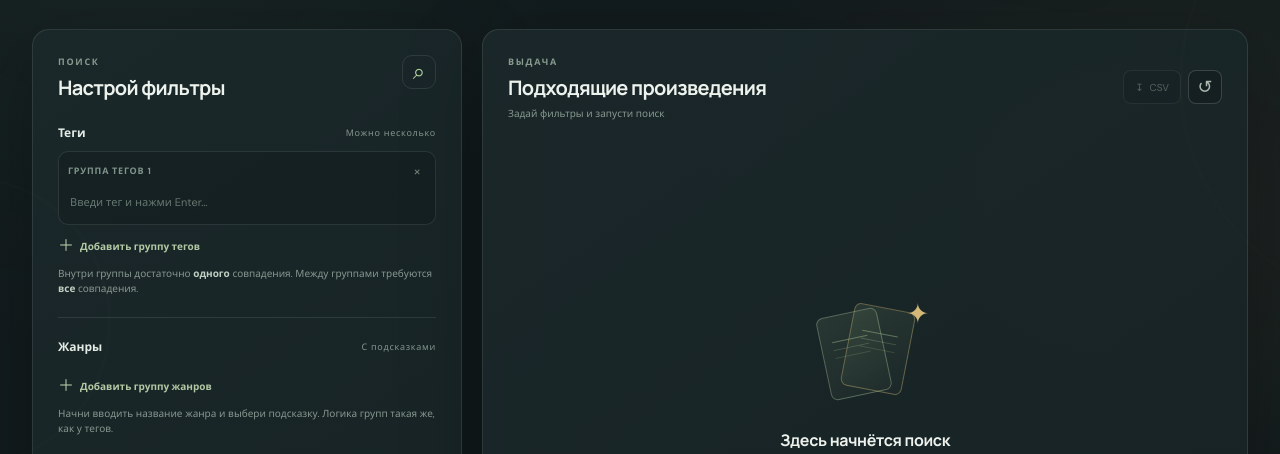
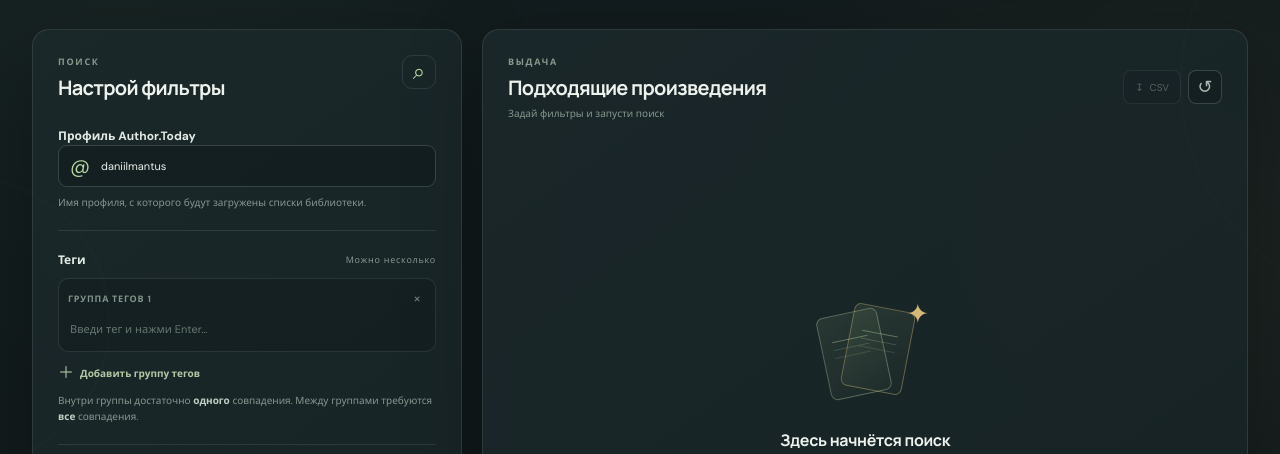
Before and after one commit to Blackcaf/author_today_sort, a plain HTML site: page static/index.html in a window 1280 px wide. Shown: the part 323-777 px from the top of the page. Drawn offline with Linux system fonts and the light colour scheme.

Commit message:
Add editable Author.Today profile field

```diff
--- a/static/index.html
+++ b/static/index.html
@@ -62,9 +62,18 @@
         </div>
 
         <form id="search-form">
+          <section class="filter-section profile-field">
+            <label class="field-title" for="username">Профиль Author.Today</label>
+            <div class="input-wrap profile-input-wrap">
+              <span class="input-leading" aria-hidden="true">@</span>
+              <input id="username" name="username" type="text" autocomplete="off" spellcheck="false" value="daniilmantus" placeholder="Логин профиля…" required>
+            </div>
+            <p class="field-help">Имя профиля, с которого будут загружены списки библиотеки.</p>
+          </section>
+          <div class="section-divider"></div>
           <section class="filter-section">
             <div class="field-heading">
-              <label class="field-title" for="tags-groups">Теги</label>
+              <span class="field-title">Теги</span>
               <span class="field-hint">Можно несколько</span>
             </div>
             <div id="tags-groups" class="groups-list"></div>
@@ -76,7 +85,7 @@
 
           <section class="filter-section">
             <div class="field-heading">
-              <label class="field-title" for="genres-groups">Жанры</label>
+              <span class="field-title">Жанры</span>
               <span class="field-hint">С подсказками</span>
             </div>
             <div id="genres-groups" class="groups-list"></div>
```
